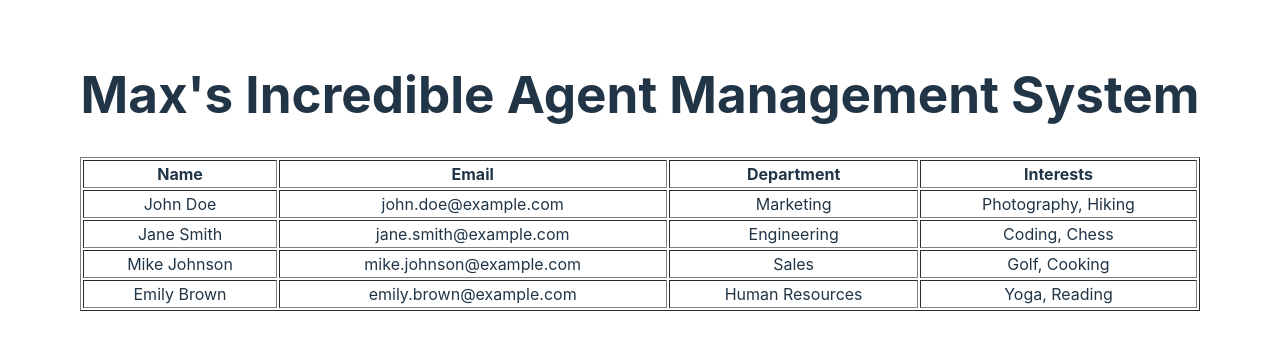
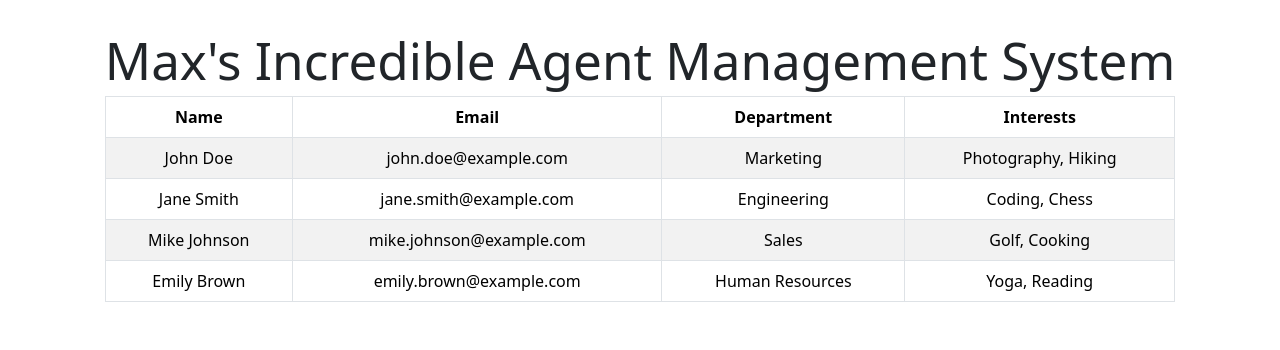
Before and after one commit to MaxRubel/Maxs-Agent-Management-System, a React (Vite) app: page / in a window 1280 px wide. Shown: the top 350 px of the page. Built offline with nearby package versions, Linux system fonts and the light colour scheme; no server answers.

Commit message:
added routes

```diff
--- /dev/null
+++ b/api/Agents.js
@@ -0,0 +1,8 @@
+const endpoint = import.meta.env.VITE_HTTP_SERVER;
+
+export function getAllAgents() {
+  console.log({ endpoint });
+  return new Promise((resolve, reject) => {
+    fetch(`${endpoint}/agents`).then((resp) => console.log(resp));
+  });
+}
--- a/package.json
+++ b/package.json
@@ -10,7 +10,9 @@
     "preview": "vite preview"
   },
   "dependencies": {
+    "bootstrap": "^5.3.3",
     "react": "^18.2.0",
+    "react-bootstrap": "^2.10.5",
     "react-dom": "^18.2.0"
   },
   "devDependencies": {
--- a/src/App.jsx
+++ b/src/App.jsx
@@ -1,16 +1,21 @@
 import { useContext } from "react";
 import "./App.css";
 import { FetchContext } from "./context/FetchingContext";
+import { Table } from "react-bootstrap";
+import "../node_modules/bootstrap/dist/css/bootstrap.min.css";
+import { getAllAgents } from "../api/Agents";
 
 function App() {
   const { fakeData, setFakeData } = useContext(FetchContext);
   console.log(fakeData);
 
+  getAllAgents();
+
   return (
     <>
       <h1>Max's Incredible Agent Management System</h1>
       <div className="grid-container centered">
-        <table border="1" style={{ width: "100%" }}>
+        <Table striped bordered hover>
           <thead>
             <tr>
               <th>Name</th>
@@ -45,7 +50,7 @@ function App() {
               <td>Yoga, Reading</td>
             </tr>
           </tbody>
-        </table>
+        </Table>
       </div>
     </>
   );
```
Also changed, not shown: 2 other files (tests, documents, lock files or other folders).
